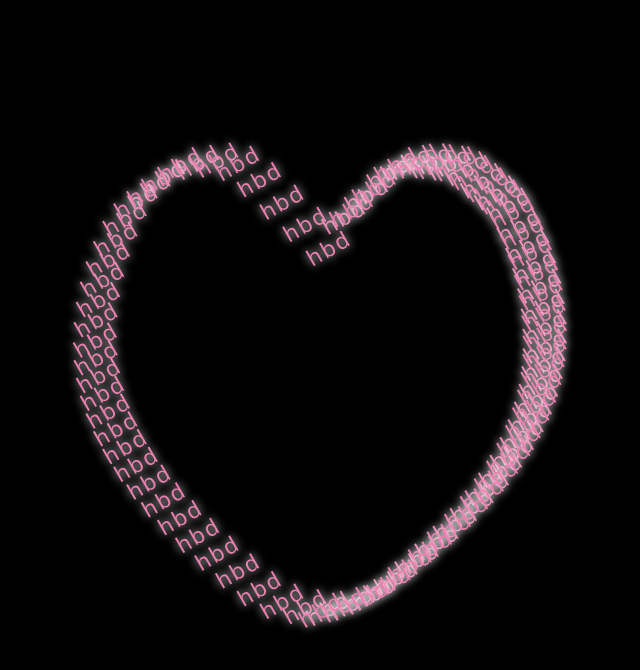
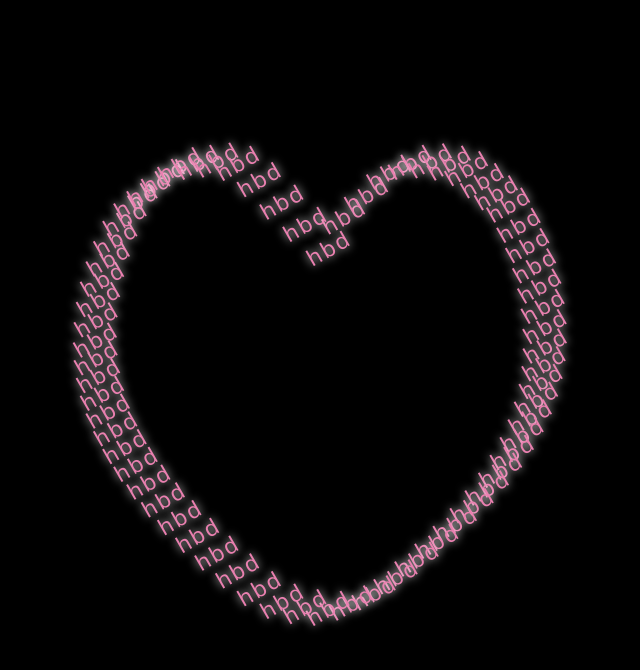
Before and after one commit to mrf92224-create/heart_shape, a plain HTML site: page index.html in a window 1280 px wide. Shown: the whole page, without its empty margins (343-983 px from the left). Drawn offline with Linux system fonts and the light colour scheme.

Commit message:
Change number of floating items from 100 to 67

```diff
--- a/index.html
+++ b/index.html
@@ -110,7 +110,7 @@
 
   <script>
     // Create N floating “I love you” items (was multilingual; now all English)
-    const N = 100;     // adjust if you want fewer/more
+    const N = 67;     // adjust if you want fewer/more
     const ui = document.getElementById('ui');
 
     for (let i = 1; i <= N; i++) {
```
